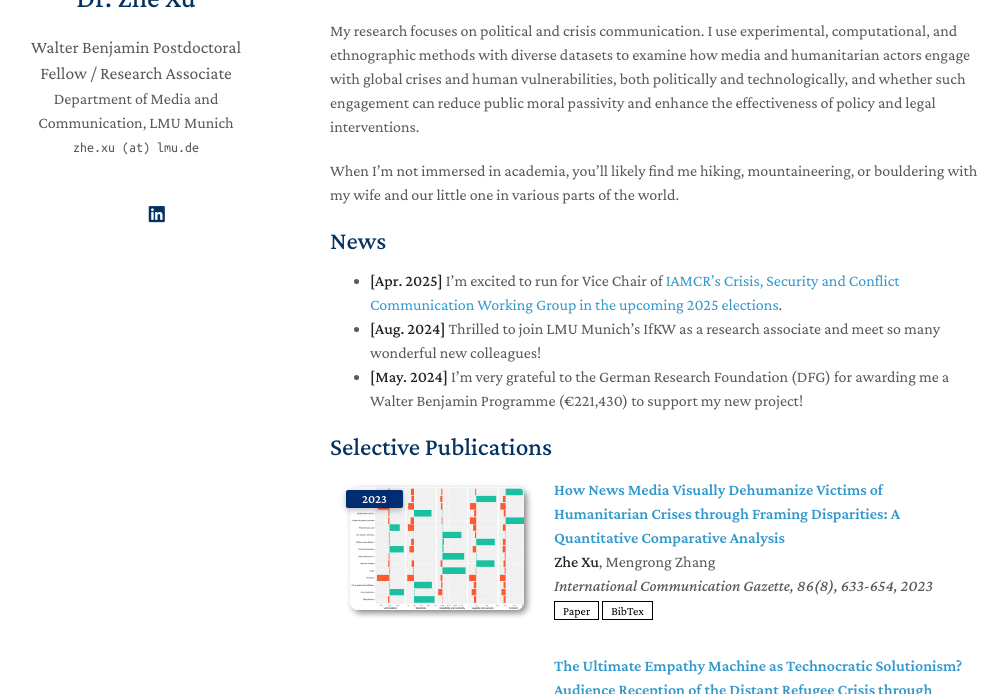
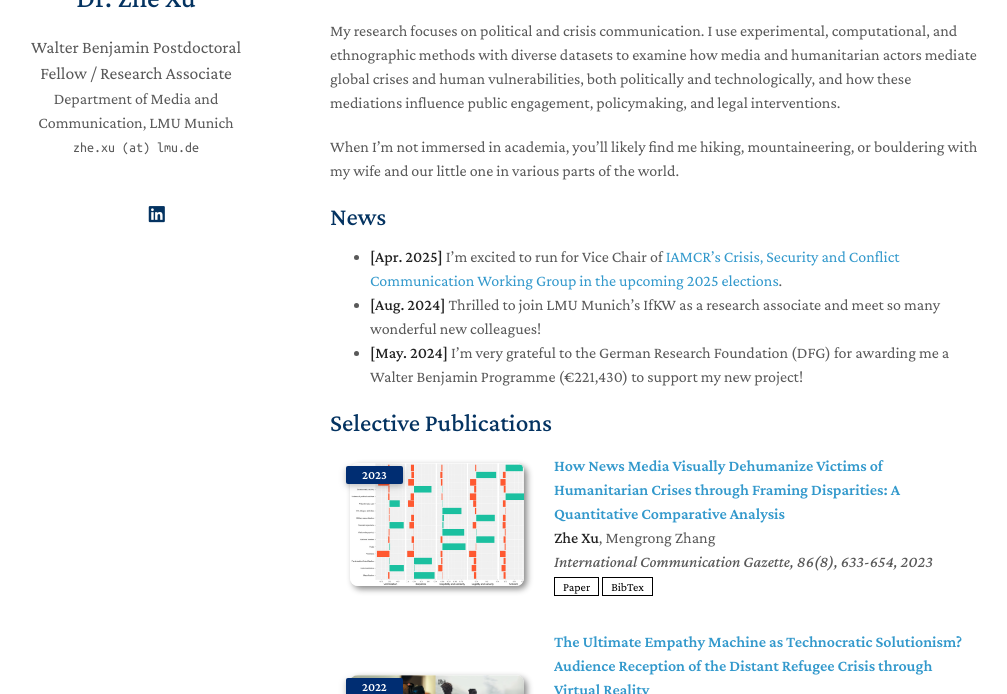
Before and after one commit to zhexuphd/home, a Jekyll site: the page built from index.md, in a window 1280 px wide and 900 px high, cut to the strip 206-900 px from the top of the window. Shown: the whole strip, without its empty margins (140-1147 px from the left). Built offline with Jekyll 4.4.1, drawn with Linux system fonts in a browser that asks for light colours; a style sheet for code colours, icons or effects is not loaded; our own code applies the rules of GitHub Pages for plain Markdown files.

Commit message:
Update index.md

```diff
--- a/index.md
+++ b/index.md
@@ -6,7 +6,7 @@ layout: homepage
 
 My name is Zhe Xu, and I am currently a [postdoctoral research associate](https://www.ifkw.uni-muenchen.de/organisation/personen/mitarbeiter/xu_zhe/index.html) in the [Department of Media and Communication](https://www.ifkw.uni-muenchen.de/index.html) at [Ludwig Maximilian University of Munich](https://www.lmu.de/en/), working with [Prof. Dr. Thomas Hanitzsch](https://www.ifkw.uni-muenchen.de/organisation/personen/professoren/hanitzsch_thomas/index.html) and [Prof. Dr. Neil Thurman](https://neilthurman.com/). I was awarded a [Walter Benjamin grant](https://www.dfg.de/en/research-funding/funding-opportunities/programmes/individual/walter-benjamin) by the German Research Foundation (DFG). I received my Ph.D. from the [University of Cologne](https://portal.uni-koeln.de/es/uoc-home) in 2023.
 
-My research focuses on political and crisis communication. I use experimental, computational, and ethnographic methods with diverse datasets to examine how media and humanitarian actors engage with global crises and human vulnerabilities, both politically and technologically, and whether such engagement can reduce public moral passivity and enhance the effectiveness of policy and legal interventions.
+My research focuses on political and crisis communication. I use experimental, computational, and ethnographic methods with diverse datasets to examine how media and humanitarian actors mediate global crises and human vulnerabilities, both politically and technologically, and how these mediations influence public engagement, policymaking, and legal interventions.
 
 When I’m not immersed in academia, you’ll likely find me hiking, mountaineering, or bouldering with my wife and our little one in various parts of the world.
 
```
